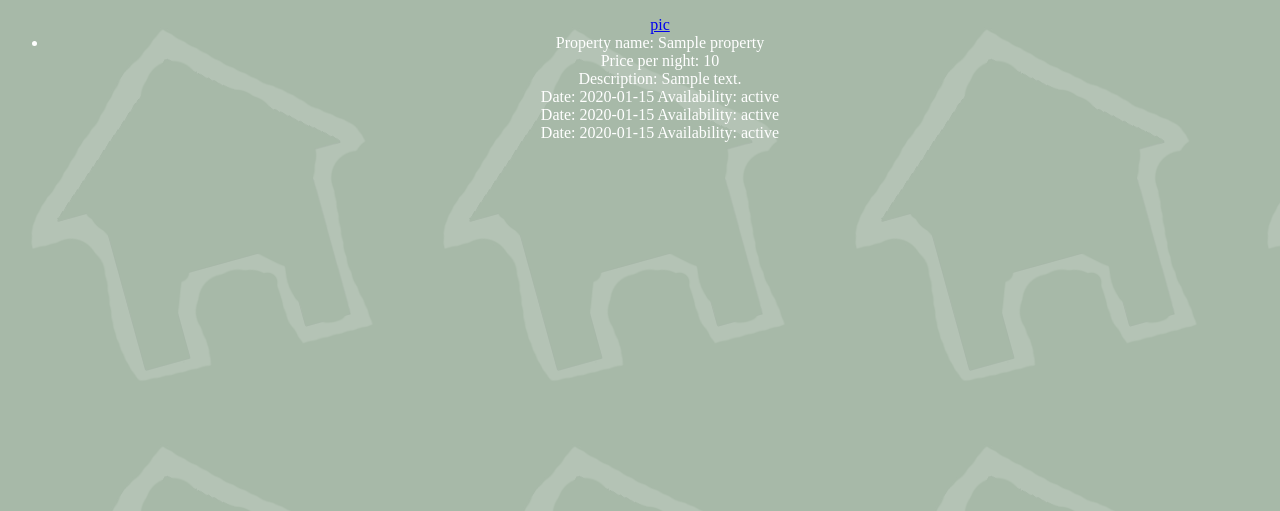
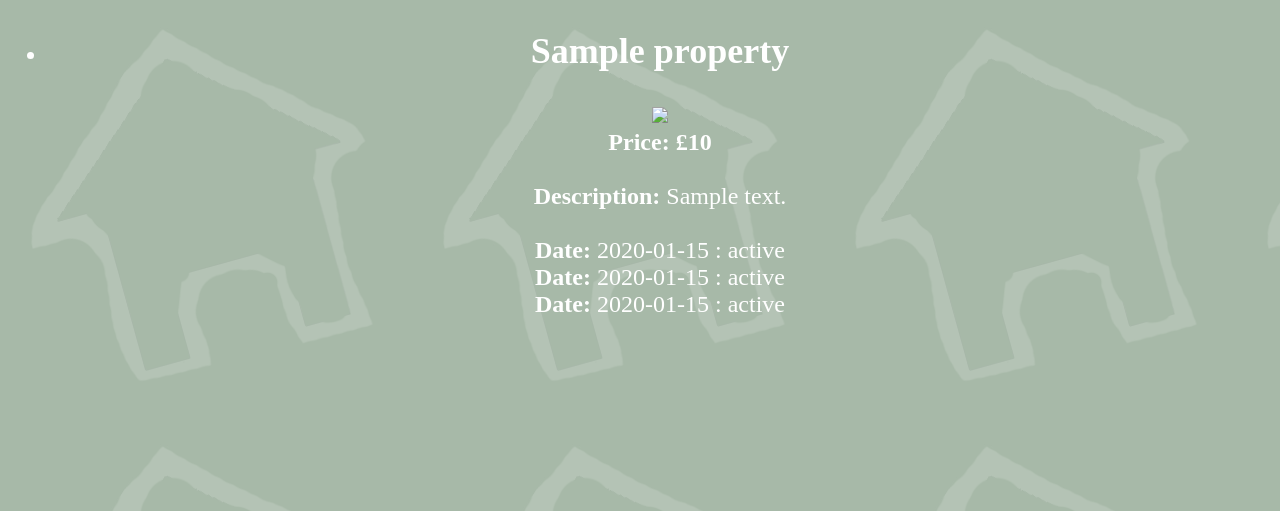
Before and after one commit to EllyChanx/makersbnb, a Node server app: template views/properties.ejs in a window 1280 px wide. Shown: the top 511 px of the page. Run offline with Node 20, Linux system fonts and the light colour scheme; the template is opened without the code that fills it: most values are stand-ins (such as "Sample title", 1, 10 or a date in 2020); some libraries are stand-ins or nearby versions.

Commit message:
add properties list view and test data file

```diff
--- a/views/properties.ejs
+++ b/views/properties.ejs
@@ -1,10 +1,10 @@
-<% include partials/header %>
+
 
 <!DOCTYPE html>
 <html>
 <head>
   <link href="https://fonts.googleapis.com/css?family=Montserrat" rel="stylesheet">
-  <link href="background.css" rel="stylesheet" type="text/css">
+  <link href="index.css" rel="stylesheet" type="text/css">
 </head>
 
 <body class="main">
@@ -12,23 +12,24 @@
   <div>
     <ul>
     <% properties.forEach(function(property){ %>
-    <a href="<%= property.pic_url %>">pic<a><br>
-      <li>
-        Property name: <%= property.name %><br>
-        Price per night: <%= property.price %><br>
-        Description: <%= property.description %><br>
-        Date: <%= property.date1 %>
-        Availability: <%= property.date1Status %><br>
-        Date: <%= property.date2 %>
-        Availability: <%= property.date2Status %><br>
-        Date: <%= property.date3 %>
-        Availability: <%= property.date3Status %>
-        <br><br>
+    <li>
+      <div class="property_list">
+        <div class="property_data">
+          <h2><%= property.name %></h2>
+          <img src='<%= property.pic_url %>'<br><br>
+          <strong>Price: £<%= property.price %></strong><br><br>
+          <strong>Description: </strong><%= property.description %><br><br>
+          <strong>Date: </strong><%= property.date1 %> : <%= property.date1Status %><br>
+          <strong>Date: </strong><%= property.date2 %> : <%= property.date2Status %><br>
+          <strong>Date: </strong><%= property.date3 %> : <%= property.date3Status %>
+          <br><br>
+
+          <% }); %>
+
+        </div>
+      </div>
       </li>
-      <% }); %>
     </ul>
   </div>
 </body>
 </html>
-
-<% include partials/footer %>
--- a/views/properties/create.ejs
+++ b/views/properties/create.ejs
@@ -18,7 +18,7 @@
 
   <div class="box">
 
-  <form id="create_property" method="post" action="/user/login">
+  <form id="create_property" method="post" action="/property_created">
 
     <br>
     <input type="text" name="name" placeholder="property name">
```
Also changed, not shown: databaseSetup/03_test-data.md (added, +25 -0 lines), public/properties/index.css (+23 -0 lines).
